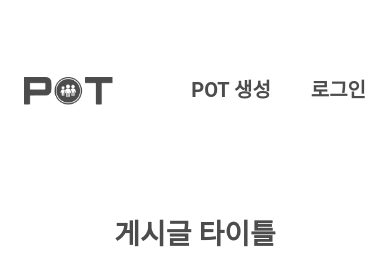
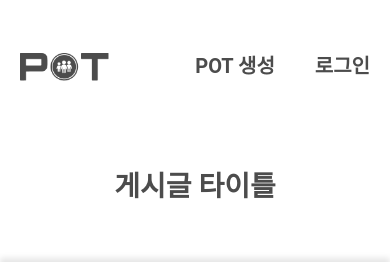
Before and after one commit to sosoYim/POT, a website built with webpack: page src/template/manage.html in a window 390 px wide. Shown: the top 262 px of the page. Built offline with nearby package versions, Linux system fonts and the light colour scheme; files whose address does not match are found by name.

Commit message:
fix: header padding

```diff
--- a/src/scss/components/_header.scss
+++ b/src/scss/components/_header.scss
@@ -4,6 +4,7 @@
   width: 100vw;
   color: $black;
   background-color: $white;
+  padding: 0 20px;
 
   &__wrapper {
     max-width: 1040px;
@@ -16,10 +17,6 @@
 
   & > h1 {
     margin: 0;
-  }
-
-  @include mobile {
-    padding: 24px;
   }
 
   &__logo {
```
